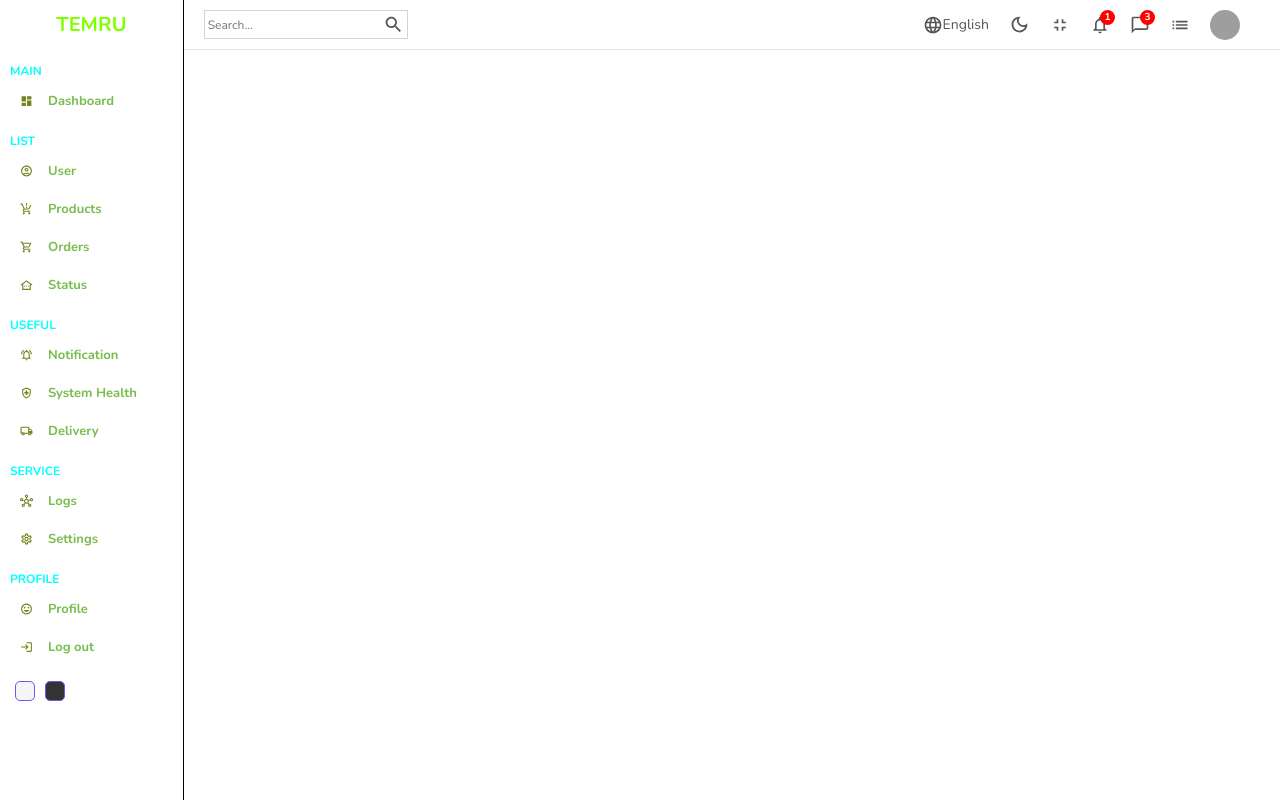
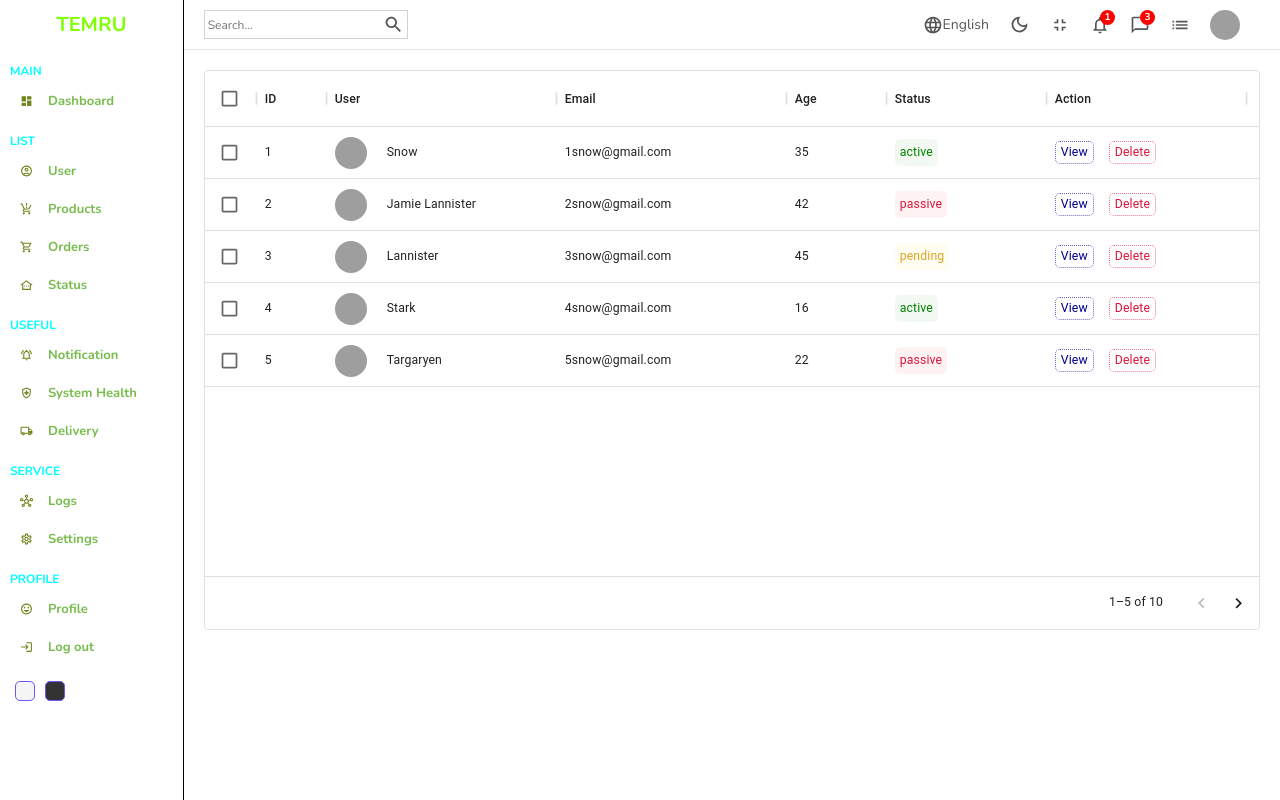
Before and after one commit to temirovruslan/-React-Admin-Dashboard-, a React (Create React App) app: page /users in a window 1280 px wide. Built offline with nearby package versions, Linux system fonts and the light colour scheme; grey boxes are pictures that could not be loaded.

Commit message:
added-user-page

```diff
--- a/package.json
+++ b/package.json
@@ -7,6 +7,7 @@
     "@emotion/styled": "^11.10.4",
     "@mui/icons-material": "^5.10.3",
     "@mui/material": "^5.10.5",
+    "@mui/x-data-grid": "^5.17.3",
     "@testing-library/jest-dom": "^5.16.5",
     "@testing-library/react": "^13.4.0",
     "@testing-library/user-event": "^13.5.0",
--- /dev/null
+++ b/src/components/datatable/Datatable.jsx
@@ -0,0 +1,42 @@
+import "./Datatable.scss";
+
+import React from "react";
+import { userColumns, userRows } from "../../../src/datatablesource";
+import { DataGrid } from "@mui/x-data-grid";
+import { Link } from "react-router-dom";
+
+const Datatable = () => {
+	const handleDelete = (id) => {
+		// setData(data.filter((item) => item.id !== id));
+	};
+
+	const actionColumn = [
+		{
+			field: "action",
+			headerName: "Action",
+			width: 200,
+			renderCell: () => {
+				return (
+					<div className="cellAction">
+						<div className="viewButton">View</div>
+						<div className="deleteButton">Delete</div>
+					</div>
+				);
+			},
+		},
+	];
+
+	return (
+		<div className="datatable">
+			<DataGrid
+				rows={userRows}
+				columns={userColumns.concat(actionColumn)}
+				pageSize={5}
+				rowsPerPageOptions={[5]}
+				checkboxSelection
+			/>
+		</div>
+	);
+};
+
+export default Datatable;
--- /dev/null
+++ b/src/components/datatable/Datatable.scss
@@ -0,0 +1,78 @@
+.datatable {
+    height: 600px;
+    padding: 20px;
+
+    .datatableTitle{
+      width: 100%;
+      font-size: 24px;
+      color: gray;
+      margin-bottom: 10px;
+      display: flex;
+      align-items: center;
+      justify-content: space-between;
+
+      .link{
+        text-decoration: none;
+        color: green;
+        font-size: 16px;
+        font-weight: 400;
+        border: 1px solid green;
+        padding: 5px;
+        border-radius: 5px;
+        cursor: pointer;
+      }
+    }
+
+    .cellWithImg {
+      display: flex;
+      align-items: center;
+
+      .cellImg {
+        width: 32px;
+        height: 32px;
+        border-radius: 50%;
+        object-fit: cover;
+        margin-right: 20px;
+      }
+    }
+
+    .cellWithStatus {
+      padding: 5px;
+      border-radius: 5px;
+
+      &.active {
+        background-color: rgba(0, 128, 0, 0.05);
+        color: green;
+      }
+      &.pending {
+        background-color: rgba(255, 217, 0, 0.05);
+        color: goldenrod;
+      }
+      &.passive {
+        background-color: rgba(255, 0, 0, 0.05);
+        color: crimson;
+      }
+    }
+
+    .cellAction {
+      display: flex;
+      align-items: center;
+      gap: 15px;
+
+      .viewButton {
+        padding: 2px 5px;
+        border-radius: 5px;
+        color: darkblue;
+        border: 1px dotted rgba(0, 0, 139, 0.596);
+        cursor: pointer;
+      }
+
+      .deleteButton {
+        padding: 2px 5px;
+        border-radius: 5px;
+        color: crimson;
+        border: 1px dotted rgba(220, 20, 60, 0.6);
+        cursor: pointer;
+      }
+    }
+  }
--- /dev/null
+++ b/src/datatablesource.js
@@ -0,0 +1,123 @@
+export const userColumns = [
+    { field: "id", headerName: "ID", width: 70 },
+    {
+      field: "user",
+      headerName: "User",
+      width: 230,
+      renderCell: (params) => {
+        return (
+          <div className="cellWithImg">
+            <img className="cellImg" src={params.row.img} alt="avatar" />
+            {params.row.username}
+          </div>
+        );
+      },
+    },
+    {
+      field: "email",
+      headerName: "Email",
+      width: 230,
+    },
+
+    {
+      field: "age",
+      headerName: "Age",
+      width: 100,
+    },
+    {
+      field: "status",
+      headerName: "Status",
+      width: 160,
+      renderCell: (params) => {
+        return (
+          <div className={`cellWithStatus ${params.row.status}`}>
+            {params.row.status}
+          </div>
+        );
+      },
+    },
+  ];
+
+  //temporary data
+  export const userRows = [
+    {
+      id: 1,
+      username: "Snow",
+      img: "https://images.pexels.com/photos/1820770/pexels-photo-1820770.jpeg?auto=compress&cs=tinysrgb&dpr=2&w=500",
+      status: "active",
+      email: "1snow@gmail.com",
+      age: 35,
+    },
+    {
+      id: 2,
+      username: "Jamie Lannister",
+      img: "https://images.pexels.com/photos/1820770/pexels-photo-1820770.jpeg?auto=compress&cs=tinysrgb&dpr=2&w=500",
+      email: "2snow@gmail.com",
+      status: "passive",
+      age: 42,
+    },
+    {
+      id: 3,
+      username: "Lannister",
+      img: "https://images.pexels.com/photos/1820770/pexels-photo-1820770.jpeg?auto=compress&cs=tinysrgb&dpr=2&w=500",
+      email: "3snow@gmail.com",
+      status: "pending",
+      age: 45,
+    },
+    {
+      id: 4,
+      username: "Stark",
+      img: "https://images.pexels.com/photos/1820770/pexels-photo-1820770.jpeg?auto=compress&cs=tinysrgb&dpr=2&w=500",
+      email: "4snow@gmail.com",
+      status: "active",
+      age: 16,
+    },
+    {
+      id: 5,
+      username: "Targaryen",
+      img: "https://images.pexels.com/photos/1820770/pexels-photo-1820770.jpeg?auto=compress&cs=tinysrgb&dpr=2&w=500",
+      email: "5snow@gmail.com",
+      status: "passive",
+      age: 22,
+    },
+    {
+      id: 6,
+      username: "Melisandre",
+      img: "https://images.pexels.com/photos/1820770/pexels-photo-1820770.jpeg?auto=compress&cs=tinysrgb&dpr=2&w=500",
+      email: "6snow@gmail.com",
+      status: "active",
+      age: 15,
+    },
+    {
+      id: 7,
+      username: "Clifford",
+      img: "https://images.pexels.com/photos/1820770/pexels-photo-1820770.jpeg?auto=compress&cs=tinysrgb&dpr=2&w=500",
+      email: "7snow@gmail.com",
+      status: "passive",
+      age: 44,
+    },
+    {
+      id: 8,
+      username: "Frances",
+      img: "https://images.pexels.com/photos/1820770/pexels-photo-1820770.jpeg?auto=compress&cs=tinysrgb&dpr=2&w=500",
+      email: "8snow@gmail.com",
+      status: "active",
+      age: 36,
+    },
+    {
+      id: 9,
+      username: "Roxie",
+      img: "https://images.pexels.com/photos/1820770/pexels-photo-1820770.jpeg?auto=compress&cs=tinysrgb&dpr=2&w=500",
+      email: "snow@gmail.com",
+      status: "pending",
+      age: 65,
+    },
+    {
+      id: 10,
+      username: "Roxie",
+      img: "https://images.pexels.com/photos/1820770/pexels-photo-1820770.jpeg?auto=compress&cs=tinysrgb&dpr=2&w=500",
+      email: "snow@gmail.com",
+      status: "active",
+      age: 65,
+    },
+  ];
--- a/src/pages/list/List.jsx
+++ b/src/pages/list/List.jsx
@@ -1,7 +1,7 @@
 import "./List.scss"
 import Sidebar from "../../components/sidebar/Sidebar"
 import Navbar from "../../components/navbar/Navbar"
-// import Datatable from "../../components/datatable/Datatable"
+import Datatable from "../../components/datatable/Datatable"
 
 const List = () => {
   return (
@@ -9,7 +9,7 @@
       <Sidebar/>
       <div className="listContainer">
         <Navbar/>
-        {/* <Datatable/> */}
+        <Datatable/>
       </div>
     </div>
   )
```
Also changed, not shown: 1 other file (tests, documents, lock files or other folders).
